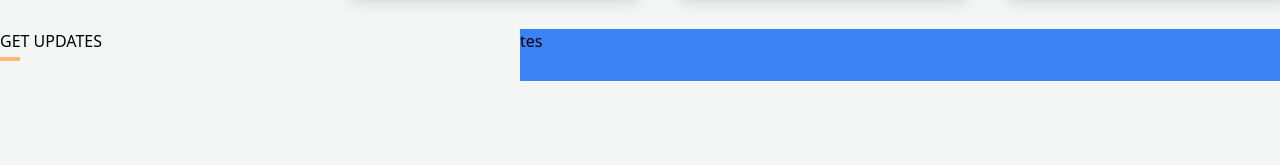
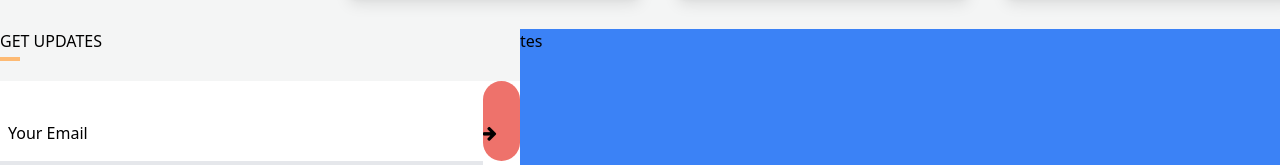
Before and after one commit to ainulaji2020/avin-ecommerce, a plain HTML site: page index.html in a window 1280 px wide. Shown: the part 2477-2642 px from the top of the page. Before the commit the page ends 2558 px from the top, so only its background shows below. Drawn offline with nearby package versions, Linux system fonts and the light colour scheme.

Commit message:
update footer

```diff
--- a/index.html
+++ b/index.html
@@ -375,6 +375,12 @@
                     <p>GET UPDATES</p>
                     <div class="absolute bottom-0 left-0 w-5 bg-orange-300 h-1"></div>
                 </div>
+                <div class="bg-white flex">
+                    <button class="border-b-4 w-full pb-4 text-left px-2 py-10">Your Email</button>
+                    <span class="w-10 h-10 py-10 rounded-full" style="background-color: #ee726b;">
+                        <i class="fa-solid fa fa-arrow-right"></i>
+                    </span>
+                </div>
             </div>
             <div class="w-3/5 bg-blue-500">tes</div>
         </div>
```
